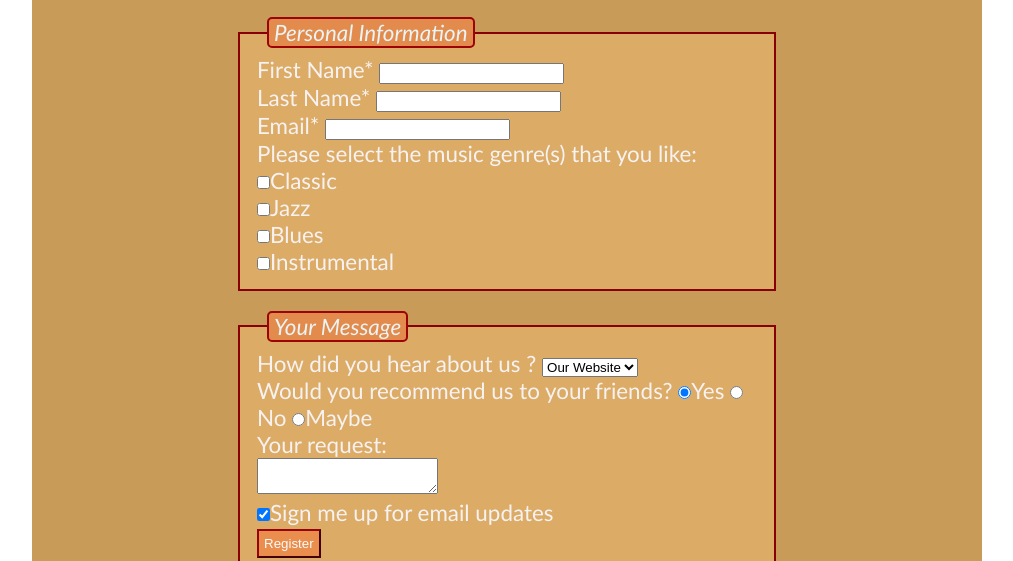
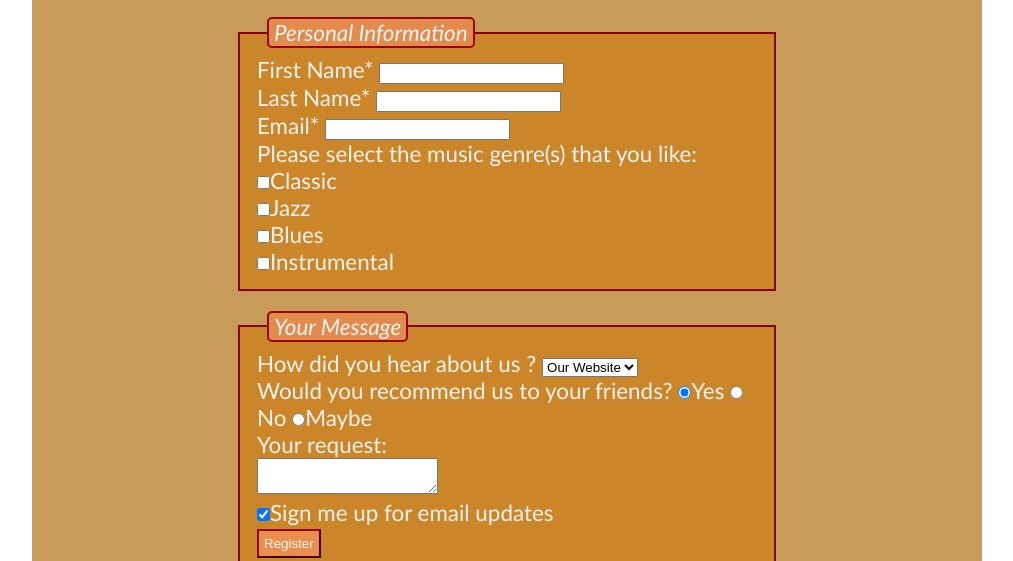
Before and after one commit to LouisGodfrin/HTML-CSS-Lab-Assignment-2, a plain HTML site: page contact.html in a window 1280 px wide. Shown: the part 239-800 px from the top of the page, without its empty margins (133-1146 px from the left). Drawn offline with Linux system fonts and the light colour scheme.

Commit message:
Update style.css

```diff
--- a/css/style.css
+++ b/css/style.css
@@ -260,7 +260,7 @@ fieldset
     width: 500px;
     margin: 20px auto;
     border: 2px solid rgb(137, 0, 0);
-    background-color: rgb(220, 171, 102);
+    background-color: rgb(202, 134, 40);
 }
 
 /*20. Style any <legend> element:
```
